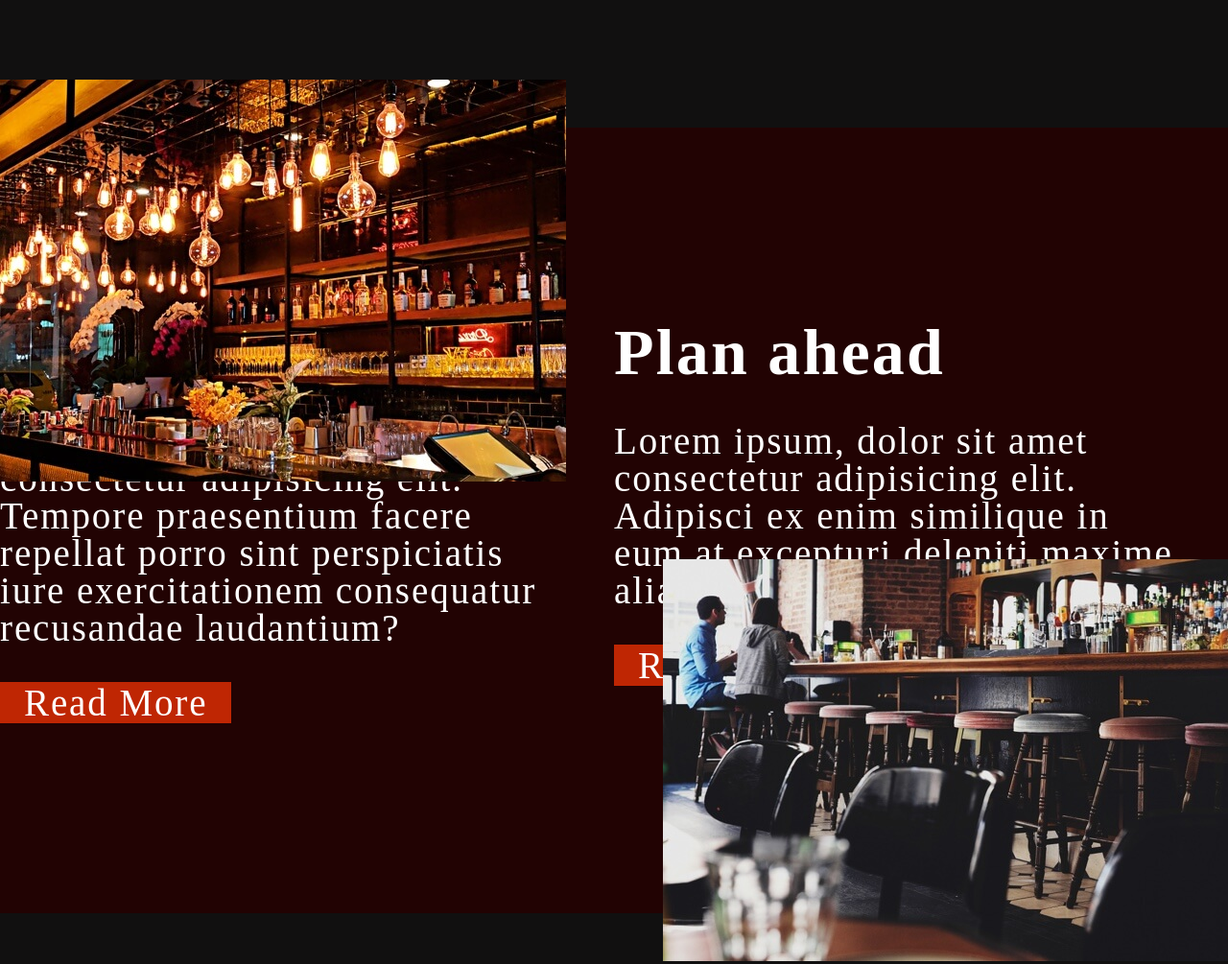
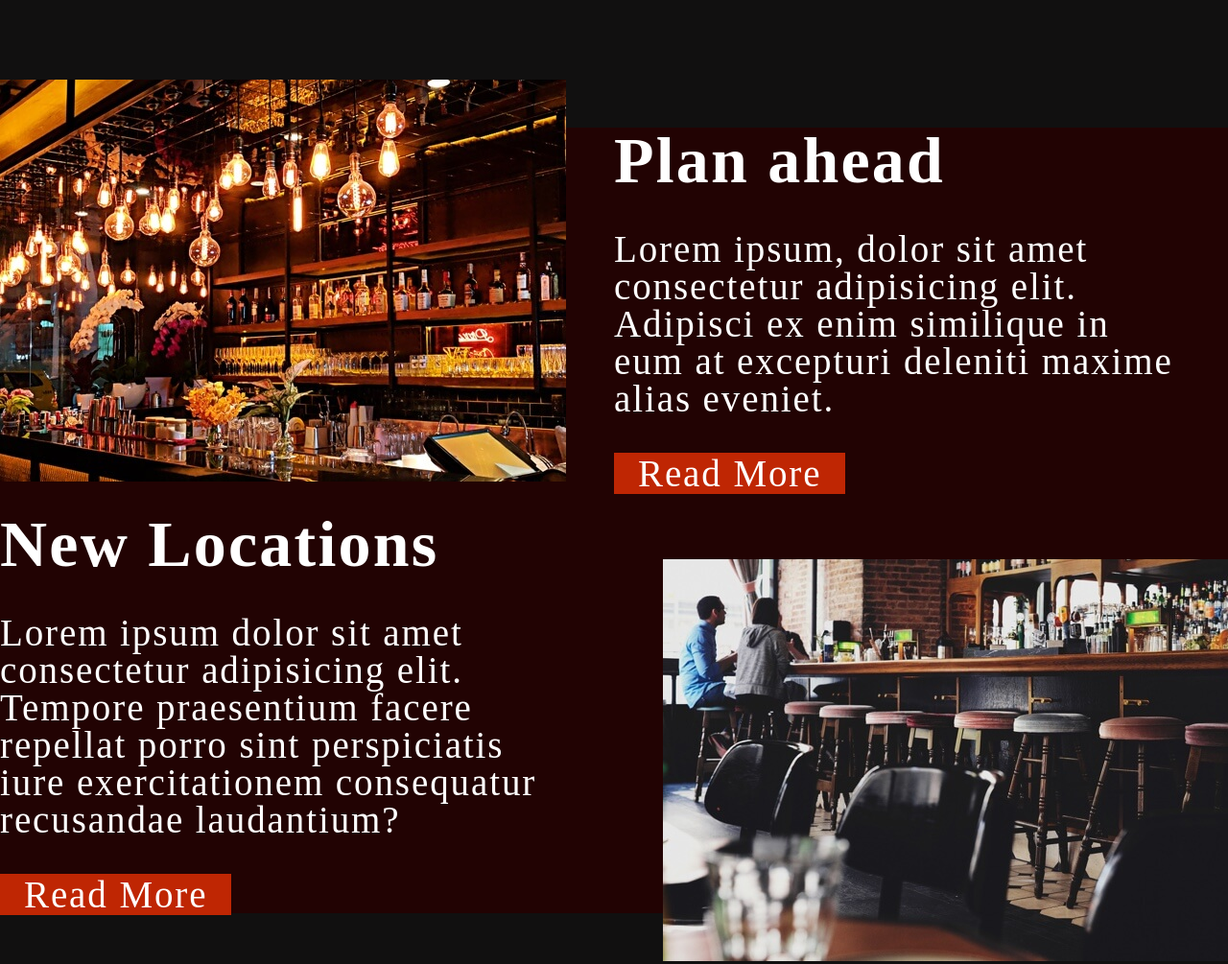
Before and after one commit to skarmen/karmen-salim-project-two, a plain HTML site: page index.html in a window 1280 px wide. Shown: the part 1880-2885 px from the top of the page at 96% size. Drawn offline with Linux system fonts and the light colour scheme; a web font is replaced by a local one.

Commit message:
Fixed positioning on hom epage section 2; added comment block for contact form on contact page - to implement the code structure

```diff
--- a/index.html
+++ b/index.html
@@ -75,23 +75,23 @@
         <div class="left-image">
           <img src="./bar-assets/left-image.jpg" alt="Beautifully lit bar at night.">
         </div>
-        <div class="content-left">
+        <div class="content-left locations">
           <h3>New Locations</h3>
           <p>Lorem ipsum dolor sit amet consectetur adipisicing elit. Tempore praesentium facere repellat porro sint perspiciatis iure exercitationem consequatur recusandae laudantium?</p>
           <div class="read-more">
             <a href="#" class="read-more-btn">Read More</a>
           </div>
         </div>
-        <div class="content-right">
+        <div class="content-right plan-ahead">
           <h3>Plan ahead</h3>
           <p>Lorem ipsum, dolor sit amet consectetur adipisicing elit. Adipisci ex enim similique in eum at excepturi deleniti maxime alias eveniet.</p>
           <div class="read-more">
             <a href="#" class="read-more-btn">Read More</a>
           </div>
         </div>
-          <div class="right-image">
-            <img src="./bar-assets/right-image.jpg" alt="Bar interior during the day. There is a couple sitting on the bar.">
-          </div>
+        <div class="right-image">
+          <img src="./bar-assets/right-image.jpg" alt="Bar interior during the day. There is a couple sitting on the bar.">
+        </div>
       </div>
       <!-- Wrapper Ends -->
     </section>
--- a/styles/sass/_home-page.scss
+++ b/styles/sass/_home-page.scss
@@ -84,12 +84,14 @@ header h2 {
   display: flex;
   flex-direction: column;
   flex: 1;
+
 }
 
 .content-right {
   display: flex;
   flex-direction: column;
   flex: 1;
+
 }
 
 /* from https://markheath.net/post/font-awesome-circle-background */
@@ -150,6 +152,15 @@ h3 {
   max-width: 600px;
 }
 
+.content-left.locations {
+  position: relative;
+  top: 200px;
+}
+
+.content-right.plan-ahead {
+   position: relative;
+   top: -200px;
+}
 
 /* Host A Party Section */
 .host-section {
```
Also changed, not shown: contact.html (+50 -0 lines), styles/styles.css.
